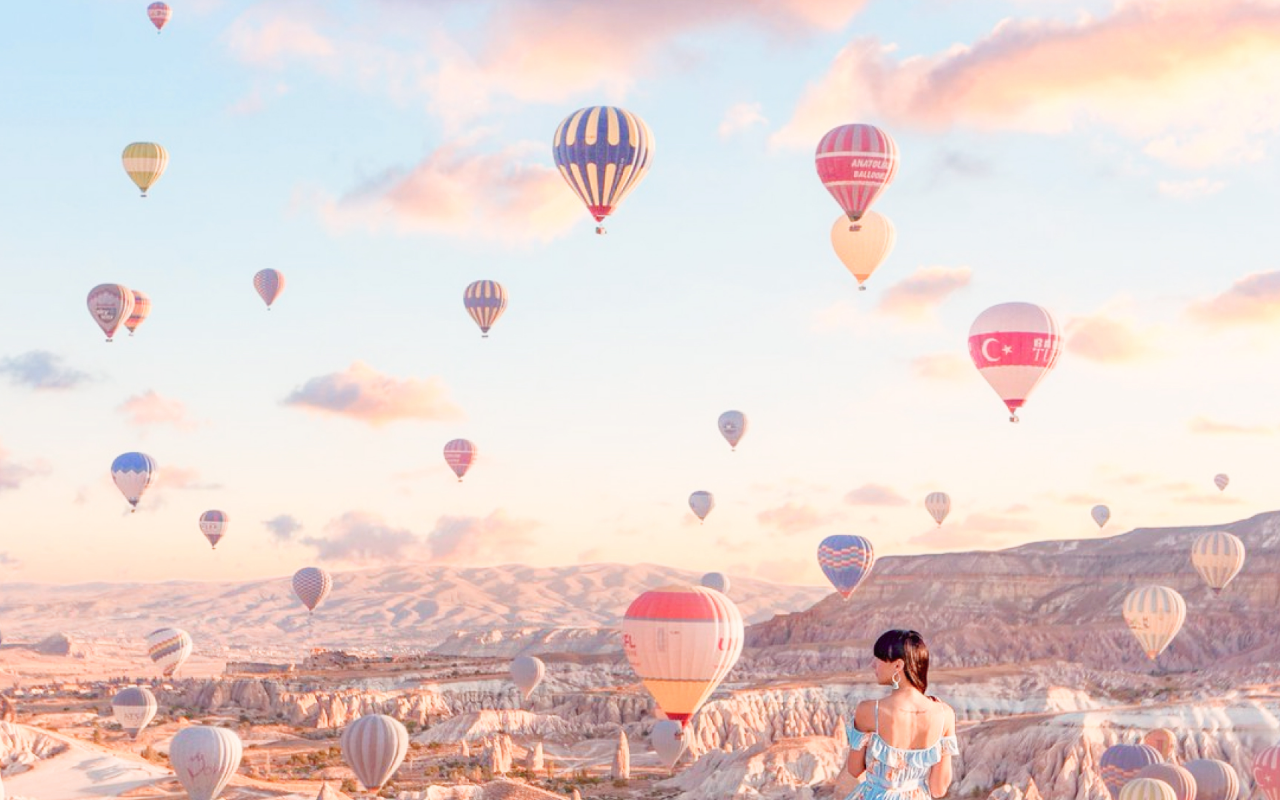
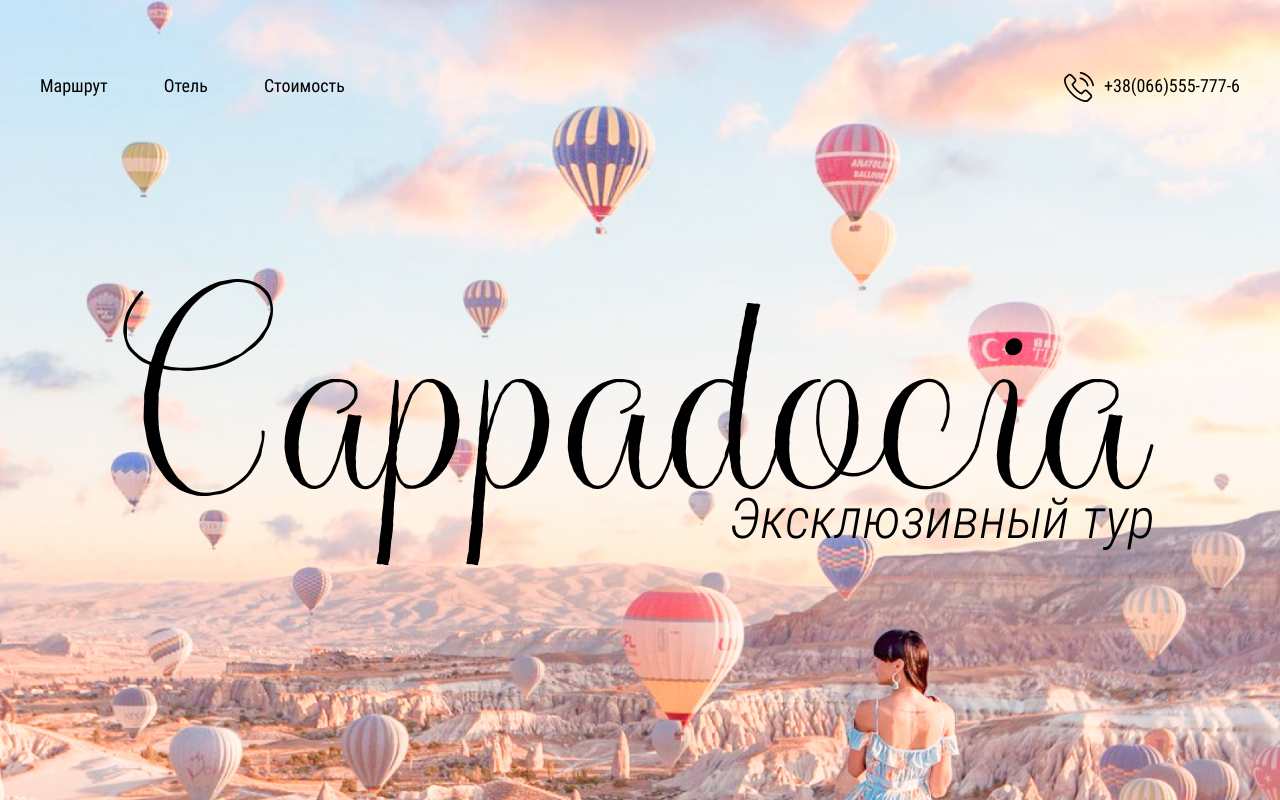
Before and after one commit to Starostini/testing, a plain HTML site: page index.html in a window 1280 px wide. Drawn offline with nearby package versions, Linux system fonts and the light colour scheme; files whose address does not match are found by name.

Commit message:
first part

```diff
--- a/css/main.css
+++ b/css/main.css
@@ -1,7 +1,115 @@
+*,
+*::after,
+*::before {
+    box-sizing: border-box;
+}
+
+@font-face {
+    font-family: "balqis";
+    src: url("../fonts/balqis.woff2") format("woff2");
+    src: url("../fonts/balqis.woff") format("woff");
+    font-weight: 300;
+    font-style: normal;
+    font-display: swap;
+}
+@font-face {
+    font-family: "RobotoCondensed-Light";
+    src: url("../fonts/RobotoCondensed-Light.woff2") format("woff2");
+    src: url("../fonts/RobotoCondensed-Light.woff") format("woff");
+    font-weight: 300;
+    font-style: normal;
+    font-display: swap;
+}
+
+@font-face {
+    font-family: "RobotoCondensed-LightItalic";
+    src: url("../fonts/RobotoCondensed-LightItalic.woff2") format("woff2");
+    src: url("../fonts/RobotoCondensed-LightItalic.woff") format("woff");
+    font-weight: 300;
+    font-style: italic;
+    font-display: swap;
+}
+
+@font-face {
+    font-family: "RobotoCondensed-Regular";
+    src: url("../fonts/RobotoCondensed-Regular.woff2") format("woff2");
+    src: url("../fonts/RobotoCondensed-Regular.woff") format("woff");
+    font-weight: 300;
+    font-style: normal;
+    font-display: swap;
+}
+body {
+    color: #000000;
+    font-family: "RobotoCondensed-Light";
+    font-size: 18px;
+    line-height: 21px;
+}
+
+a {
+    color: inherit;
+    text-decoration: none;
+}
+.container {
+    max-width: 1230px;
+    margin: 0 auto;
+    padding: 0 15px;
+}
+
 .header {
-    background-image: url('../images/header-bg.jpg');
+    background-image: url("../images/header-bg.jpg");
     height: 100vh;
     background-repeat: no-repeat;
     background-size: cover;
     background-position: bottom center;
 }
+
+.header__top {
+    display: flex;
+    justify-content: space-between;
+    padding-top: 72px;
+    font-style: 24px;
+    line-height: 28px;
+    font-family: "RobotoCondensed-Regular";
+}
+
+.menu__list-item {
+    display: inline-block;
+}
+
+.menu__list-item + .menu__list-item {
+    margin-left: 52px;
+}
+
+.menu__list-link:hover {
+    text-decoration: underline;
+}
+.header__phone {
+    padding-left: 40px;
+    position: relative;
+}
+.header__phone::before {
+    content: "";
+    position: absolute;
+    background-image: url('../images/phone-icon.svg');
+    width: 30px;
+    height: 30px;
+    left: 0;
+}
+.header__title {
+    padding-top: 152px;
+    text-align: center;
+    font-size: 250px;
+    line-height: 300px;
+    font-weight: 300;
+    font-family: "balqis";
+}
+
+.header__title span{
+display: block;
+text-align: right;
+font-size: 56px;
+line-height: 66px;
+font-family: "RobotoCondensed-LightItalic";
+margin-top: -66px;
+margin-right: 85px;
+}
--- a/index.html
+++ b/index.html
@@ -1,5 +1,6 @@
 <!DOCTYPE html>
 <html lang="en">
+
 <head>
    <meta charset="UTF-8">
    <meta name="viewport" content="width=device-width, initial-scale=1.0">
@@ -9,9 +10,24 @@
    <link rel="stylesheet" href="css/slick.css">
    <link rel="stylesheet" href="css/main.css">
 </head>
+
 <body>
    <header class="header">
-
+      <div class="container">
+         <div class="header__top">
+            <nav class="menu">
+               <ul class="menu__list">
+                  <li class="menu__list-item"><a href="#" class="menu__list-link">Маршрут</a></li>
+                  <li class="menu__list-item"><a href="#" class="menu__list-link">Отель</a></li>
+                  <li class="menu__list-item"><a href="#" class="menu__list-link">Стоимость</a></li>
+               </ul>
+            </nav>
+            <a href="tel:+380665557776" class="header__phone ">+38(066)555-777-6</a>
+         </div>
+         <h1 class="header__title">Cappadocia
+            <span>Эксклюзивный тур</span>
+         </h1>
+      </div>
 
    </header>
 
@@ -19,4 +35,5 @@
    <script src="js/slick.min.js"></script>
    <script src="js/main.js"></script>
 </body>
+
 </html>
```
Also changed, not shown: images/phone-icon.svg (added). Lines whose indentation alone changed are shown as unchanged.
